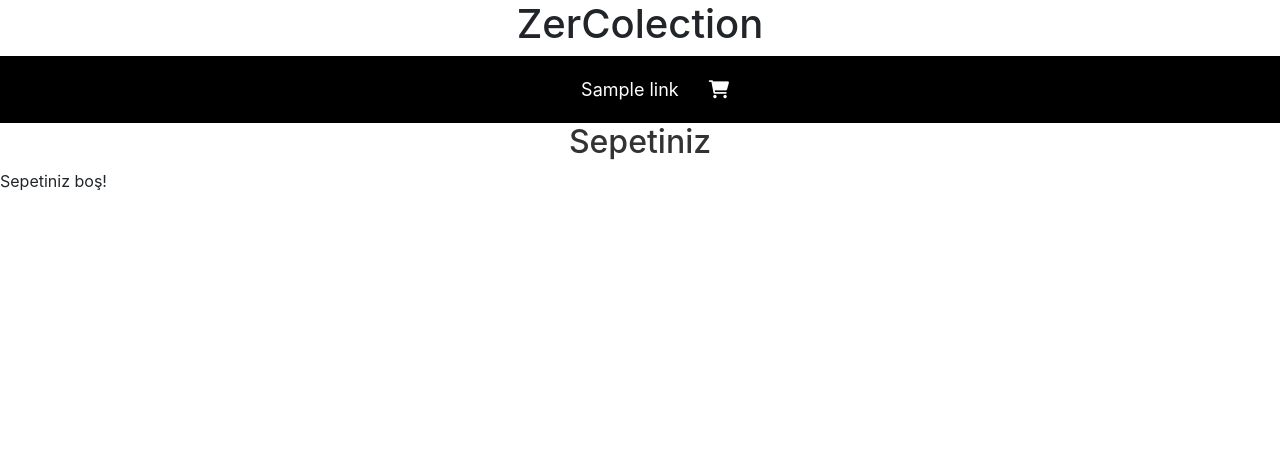
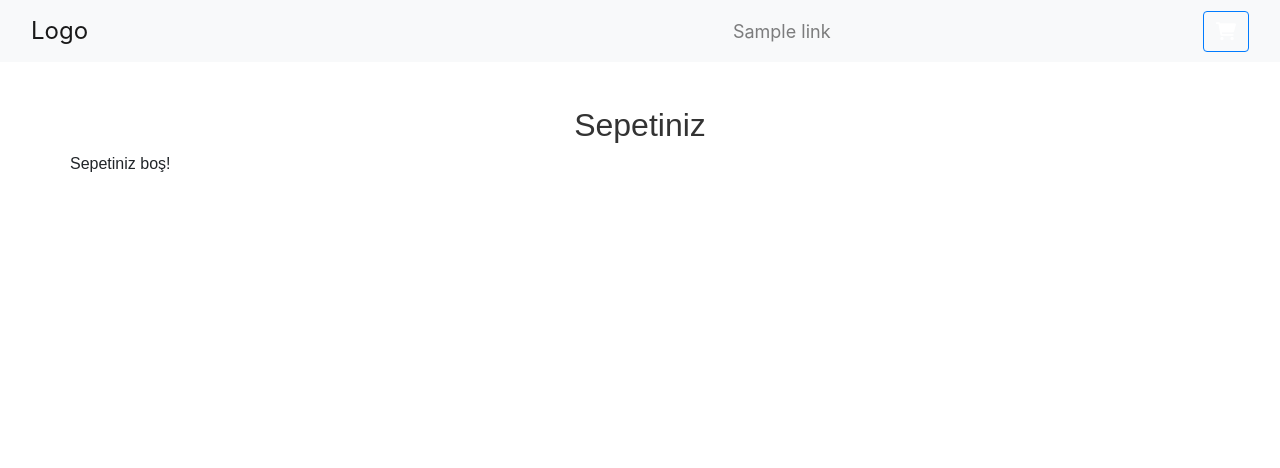
Before and after one commit to Sametdmrzn/ZerrCollection, a PHP site: page /ZerCollections/cart.php in a window 1280 px wide. Shown: the top 468 px of the page. Run offline with PHP 8.4, Linux system fonts and the light colour scheme; tables that the repository leaves empty or names only in its code hold one stand-in row (values such as "Sample post"); a stand-in replaces the project's code that opens the database connection.

Commit message:
add bootstrap

```diff
--- a/ZerCollections/cart.php
+++ b/ZerCollections/cart.php
@@ -2,9 +2,11 @@
 include 'header.php';
 ?>
 
-<h2>Sepetiniz</h2>
-<div id="cart-items"></div> <!-- Sepet öğelerinin dinamik olarak listeleneceği alan -->
-<div id="cart-summary"></div> <!-- Genel toplamın gösterileceği alan -->
+<div class="container mt-4">
+    <h2>Sepetiniz</h2>
+    <div id="cart-items" class="row"></div> <!-- Sepet öğelerinin dinamik olarak listeleneceği alan -->
+    <div id="cart-summary" class="mt-3"></div> <!-- Genel toplamın gösterileceği alan -->
+</div>
 
 <script>
 // LocalStorage'dan sepet verilerini al
@@ -21,17 +23,20 @@ if (cartData.length === 0) {
     let totalPrice = 0;
 
     // Sepet öğelerini listele
-    cartData.forEach(item => {
+    cartData.forEach((item, index) => {
         const { name, price } = item;
         totalPrice += parseFloat(price);
 
         // Her bir ürünü sepette göster
         const cartItem = document.createElement("div");
-        cartItem.classList.add("cart-item");
+        cartItem.classList.add("col-md-4", "mb-4");
         cartItem.innerHTML = `
-            <div class="cart-item-details">
-                <h3>${name}</h3>
-                <p>Fiyat: ${price}₺</p>
+            <div class="card">
+                <div class="card-body">
+                    <h5 class="card-title">${name}</h5>
+                    <p class="card-text">Fiyat: ${price}₺</p>
+                    <button class="btn btn-danger remove-item" data-index="${index}">Ürünü Sil</button>
+                </div>
             </div>
         `;
         cartItemsContainer.appendChild(cartItem);
@@ -40,8 +45,45 @@ if (cartData.length === 0) {
     // Genel toplamı göster
     cartSummaryContainer.innerHTML = `
         <h3>Genel Toplam: ${totalPrice.toFixed(2)}₺</h3>
+        <button class="btn btn-primary" id="complete-purchase">Alışverişi Tamamla</button>
     `;
 }
+
+// Ürünü silme işlevi
+document.addEventListener('click', function (e) {
+    if (e.target && e.target.classList.contains('remove-item')) {
+        const index = e.target.getAttribute('data-index'); // Tıklanan butonun index değerini al
+        cartData.splice(index, 1); // Sepetten öğeyi çıkar
+
+        // Sepeti güncelle ve localStorage'a kaydet
+        localStorage.setItem("cart", JSON.stringify(cartData));
+
+        // Sayfayı yeniden yükle
+        window.location.reload();
+    }
+});
+
+// Alışverişi tamamlama işlevi
+document.getElementById('complete-purchase').addEventListener('click', function () {
+    if (cartData.length === 0) {
+        alert("Sepetinizde ürün yok!");
+        return;
+    }
+
+    // Sepet detaylarını metin formatına dönüştür
+    let message = "Alışveriş Sepeti:\n";
+    cartData.forEach(item => {
+        message += `Ürün: ${item.name}, Fiyat: ${item.price}₺\n`;
+    });
+    message += `\nToplam: ${cartData.reduce((sum, item) => sum + parseFloat(item.price), 0).toFixed(2)}₺`;
+
+    // WhatsApp linkini oluştur
+    const phoneNumber = "+905469467889";  // WhatsApp numarası
+    const whatsappUrl = `https://wa.me/${phoneNumber}?text=${encodeURIComponent(message)}`;
+
+    // WhatsApp'a yönlendir
+    window.open(whatsappUrl, '_blank');
+});
 </script>
 
 <?php
--- a/ZerCollections/header.php
+++ b/ZerCollections/header.php
@@ -15,15 +15,14 @@ include('db.php');  // Veritabanı bağlantısını dahil et
 </head>
 <body>
 
-<header>
-    <h1>ZerColection</h1>
-</header>
-
-
-<nav>
-    <div class="logo">
-    </div>
-    <ul class="nav-links">
+<nav class="navbar navbar-expand-lg navbar-light bg-light">
+    <div class="container-fluid">
+        <a class="navbar-brand" href="index.php">Logo</a>
+        <button class="navbar-toggler" type="button" data-bs-toggle="collapse" data-bs-target="#navbarNav" aria-controls="navbarNav" aria-expanded="false" aria-label="Toggle navigation">
+            <span class="navbar-toggler-icon"></span>
+        </button>
+        <div class="collapse navbar-collapse" id="navbarNav">
+            <ul class="navbar-nav me-auto mb-2 mb-lg-0">
                 <?php
                 // Veritabanından navbar bağlantılarını çekme
                 $sql = "SELECT label, url FROM navbar_links";
@@ -31,22 +30,19 @@ include('db.php');  // Veritabanı bağlantısını dahil et
 
                 if ($result->num_rows > 0) {
                     while($row = $result->fetch_assoc()) {
-                echo "<li><a href='" . $row['url'] . "'>" . $row['label'] . "</a></li>";
+                        echo "<li class='nav-item'><a class='nav-link' href='" . $row['url'] . "'>" . $row['label'] . "</a></li>";
                     }
                 } else {
-            echo "No links found.";
+                    echo "<li class='nav-item'><span class='nav-link'>No links found.</span></li>";
                 }
                 ?>
-           <div class="cart-icon-wrapper">
-        <a href="cart.php" class="cart-icon">
+            </ul>
+            <div class="d-flex">
+                <a href="cart.php" class="btn btn-outline-primary">
                     <i class="fas fa-shopping-cart"></i>
                 </a>
             </div>
-    </ul>
-    <div class="hamburger" id="hamburger">
-        <div class="bar"></div>
-        <div class="bar"></div>
-        <div class="bar"></div>
+        </div>
     </div>
 </nav>
 
--- a/ZerCollections/style.css
+++ b/ZerCollections/style.css
@@ -17,7 +17,8 @@ header h1 {
     justify-content: center;
     align-items: center;
     text-align: center;
-    width: 960px;
+    width: 100%;
+    max-width: 960px;
     height: 350px;
     margin: 0 auto;
     margin-top: 70px;
@@ -87,74 +88,69 @@ nav {
     display: flex;
     justify-content: space-between;
     align-items: center;
-    padding: 20px;
+    padding: 10px 20px;
     background-color: #000000;
-    position: relative;
-    z-index: 1000;
 }
 
-nav .logo a {
+nav .navbar-brand {
     color: rgb(255, 255, 255);
+    font-size: 24px;
     text-decoration: none;
-    font-size: 24px;
+    flex: 1; /* Logo sola dayalı */
 }
 
-nav .nav-links {
+nav .navbar-nav {
+    display: flex;
+    justify-content: center;
+    flex: 2; /* Kategoriler ortada */
     list-style: none;
-    display: flex;
     margin: 0;
     padding: 0;
-    justify-content: center;
 }
 
-nav .nav-links li {
-    margin: 0 30px;
+nav .nav-item {
+    margin: 0 20px;
 }
 
-nav .nav-links a {
+nav .nav-link {
     color: rgb(255, 255, 255);
     text-decoration: none;
     font-size: 18px;
 }
 
-nav .hamburger {
-    display: none; /* Varsayılan olarak gizli */
-    cursor: pointer;
-    flex-direction: column;
-    justify-content: space-around;
-    height: 30px;
-    width: 30px;
+nav .d-flex {
+    flex: 1; /* Sepet ikonu sağa dayalı */
+    justify-content: flex-end;
 }
 
-nav .hamburger .bar {
-    height: 4px;
-    width: 100%;
-    background-color: white;
-    border-radius: 5px;
+nav .d-flex a {
+    color: white;
+    font-size: 18px;
 }
 
-/* Mobil görünümde hamburger menü */
+/* Mobil Görünümde Hamburger Menü */
 @media screen and (max-width: 768px) {
-    nav .nav-links {
-        display: none; /* Varsayılan olarak gizli */
-        position: absolute;
-        top: 100%;
-        left: 0;
-        flex-direction: column;
-        background-color: rgba(0, 0, 0, 0.95);
-        width: 100%;
-        height: 100vh;
-        justify-content: center;
-        align-items: center;
-        transition: all 0.3s ease-in-out;
+    nav .navbar-nav {
+        display: none;
     }
 
-    nav .nav-links.active {
-        display: flex; /* Menü açıldığında görünür hale gelir */
+    nav .navbar-nav.active {
+        display: flex;
+        flex-direction: column;
+        width: 100%;
+        background-color: rgba(0, 0, 0, 0.9);
+        position: absolute;
+        top: 60px;
+        left: 0;
     }
 
-    nav .hamburger {
-        display: flex; /* Hamburger menüyü mobilde göster */
+    nav .nav-item {
+        text-align: center;
+        width: 100%;
+    }
+
+    nav .navbar-toggler {
+        display: block;
     }
 }
 
@@ -269,7 +265,7 @@ footer {
     color: #555;
 }
 
-.add-to-cart{
+.add-to-cart {
     display: inline-block;
     margin-top: 10px;
     padding: 10px 20px;
```
Also changed, not shown: ZerCollections/category.php (+19 -7 lines), ZerCollections/script.js (+6 -6 lines), ZerCollections/add_to_cart.php (line endings or trailing spaces), ZerCollections/db.php (line endings or trailing spaces), ZerCollections/footer.php (line endings or trailing spaces). Lines whose indentation alone changed are shown as unchanged.
